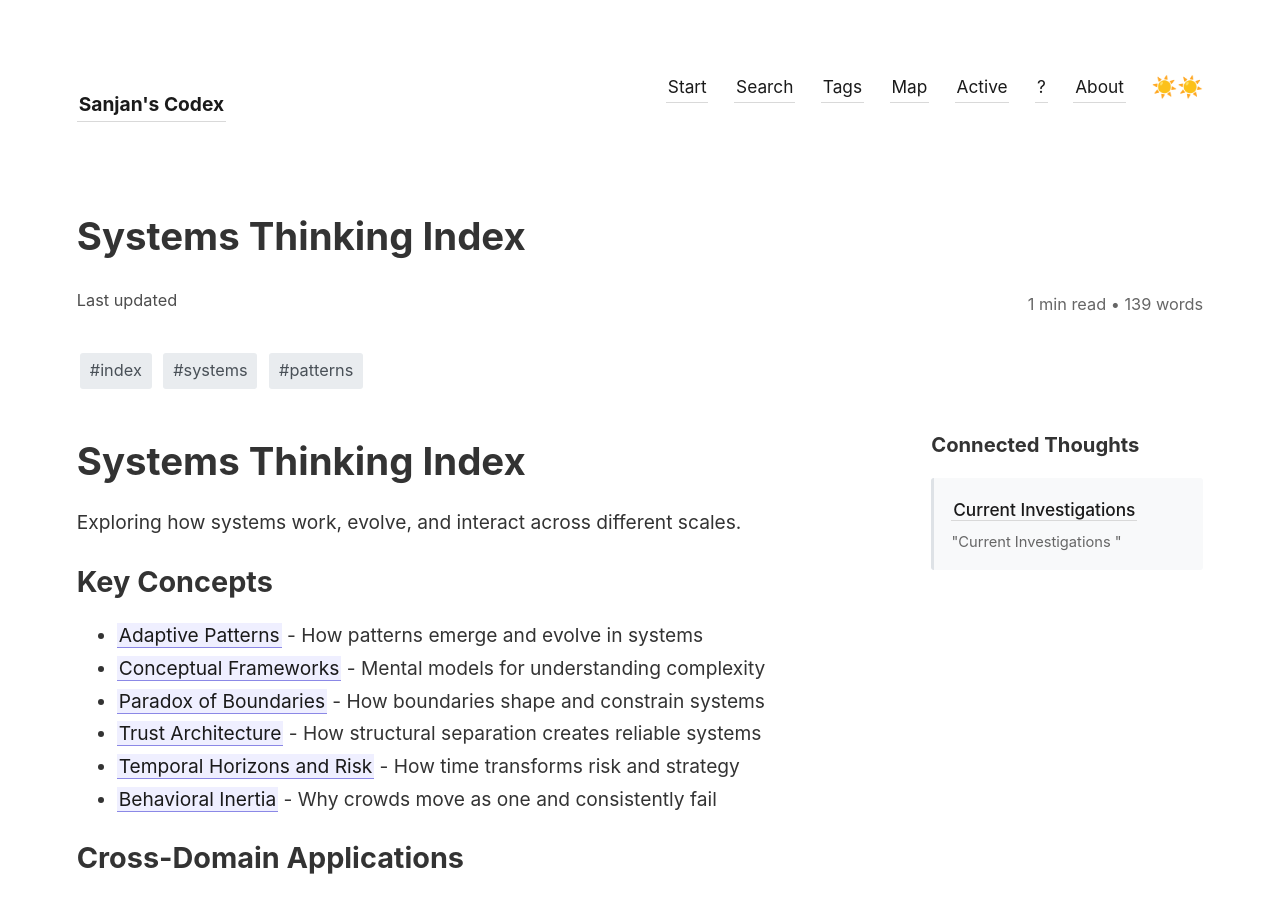
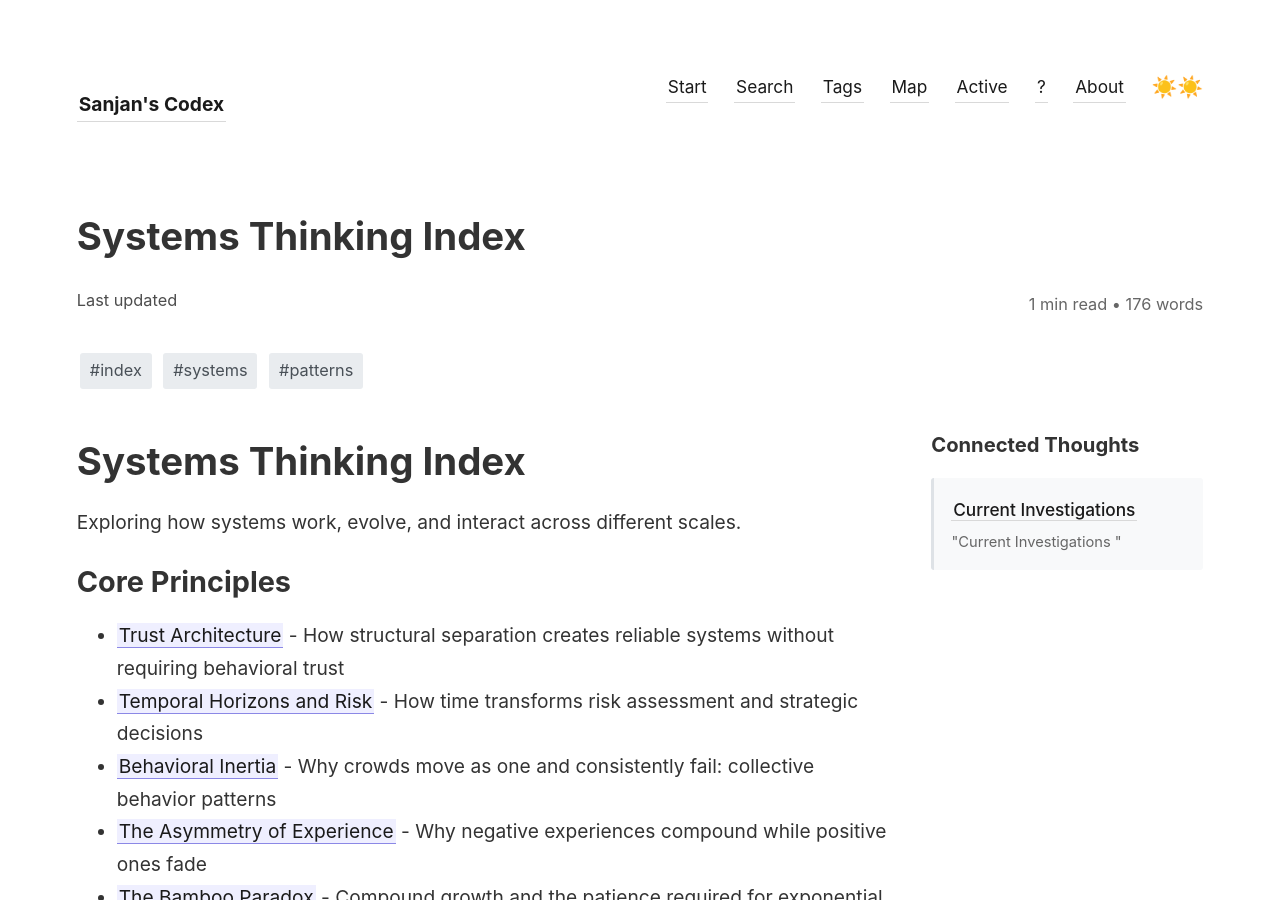
Before and after one commit to sanjanb/my-digital-garden, a Jekyll site: the page built from _notes/index-systems-thinking.md, in a window 1280 px wide and 900 px high. Built offline with Jekyll 4.4.1, drawn with Linux system fonts in a browser that asks for light colours; some of the changed text lies outside the part shown.

```diff
--- a/_notes/index-systems-thinking.md
+++ b/_notes/index-systems-thinking.md
@@ -7,14 +7,19 @@
 
 Exploring how systems work, evolve, and interact across different scales.
 
-## Key Concepts
+## Core Principles
+
+- [[Trust Architecture]] - How structural separation creates reliable systems without requiring behavioral trust
+- [[Temporal Horizons and Risk]] - How time transforms risk assessment and strategic decisions
+- [[Behavioral Inertia]] - Why crowds move as one and consistently fail: collective behavior patterns
+- [[The Asymmetry of Experience]] - Why negative experiences compound while positive ones fade
+- [[The Bamboo Paradox]] - Compound growth and the patience required for exponential results
+
+## Foundational Concepts
 
 - [[Adaptive Patterns]] - How patterns emerge and evolve in systems
 - [[Conceptual Frameworks]] - Mental models for understanding complexity
 - [[Paradox of Boundaries]] - How boundaries shape and constrain systems
-- [[Trust Architecture]] - How structural separation creates reliable systems
-- [[Temporal Horizons and Risk]] - How time transforms risk and strategy
-- [[Behavioral Inertia]] - Why crowds move as one and consistently fail
 
 ## Cross-Domain Applications
 
```
Also changed, not shown: _notes/index-personal-development.md (+10 -4 lines).
